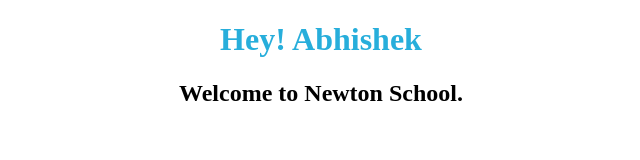
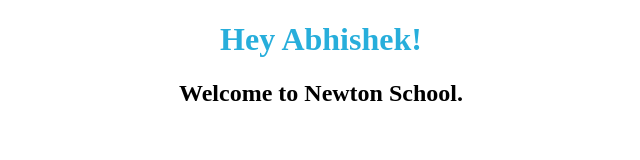
Before and after one commit to abhishekraj00/Greetings-with-Props---React-Basics-Rendering-Lists-Conditional-content-What---ly88e5dz2l5r, a React app: page / in a window 1280 px wide. Shown: the top 160 px of the page, without its empty margins (319-959 px from the left). Built offline with nearby package versions, Linux system fonts and the light colour scheme.

Commit message:
Update Welcome.js

```diff
--- a/src/components/Welcome.js
+++ b/src/components/Welcome.js
@@ -4,7 +4,7 @@ import React from "react";
 const Welcome = (prop) => {
   return (
     <>
-      <h1>Hey! {prop.name}</h1>
+      <h1>Hey {prop.name}!</h1>
       <h2>Welcome to Newton School.</h2>
     </>
   );
```
